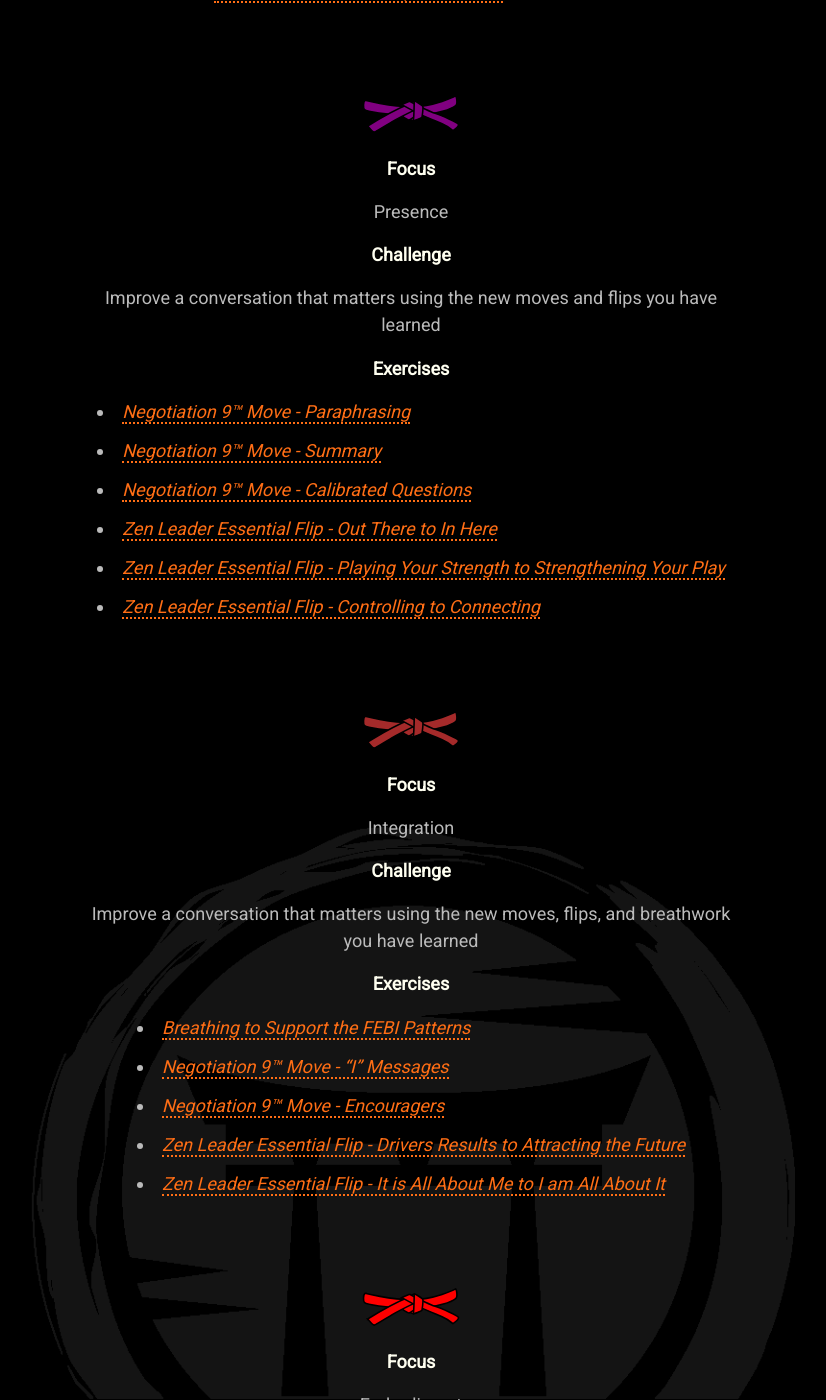
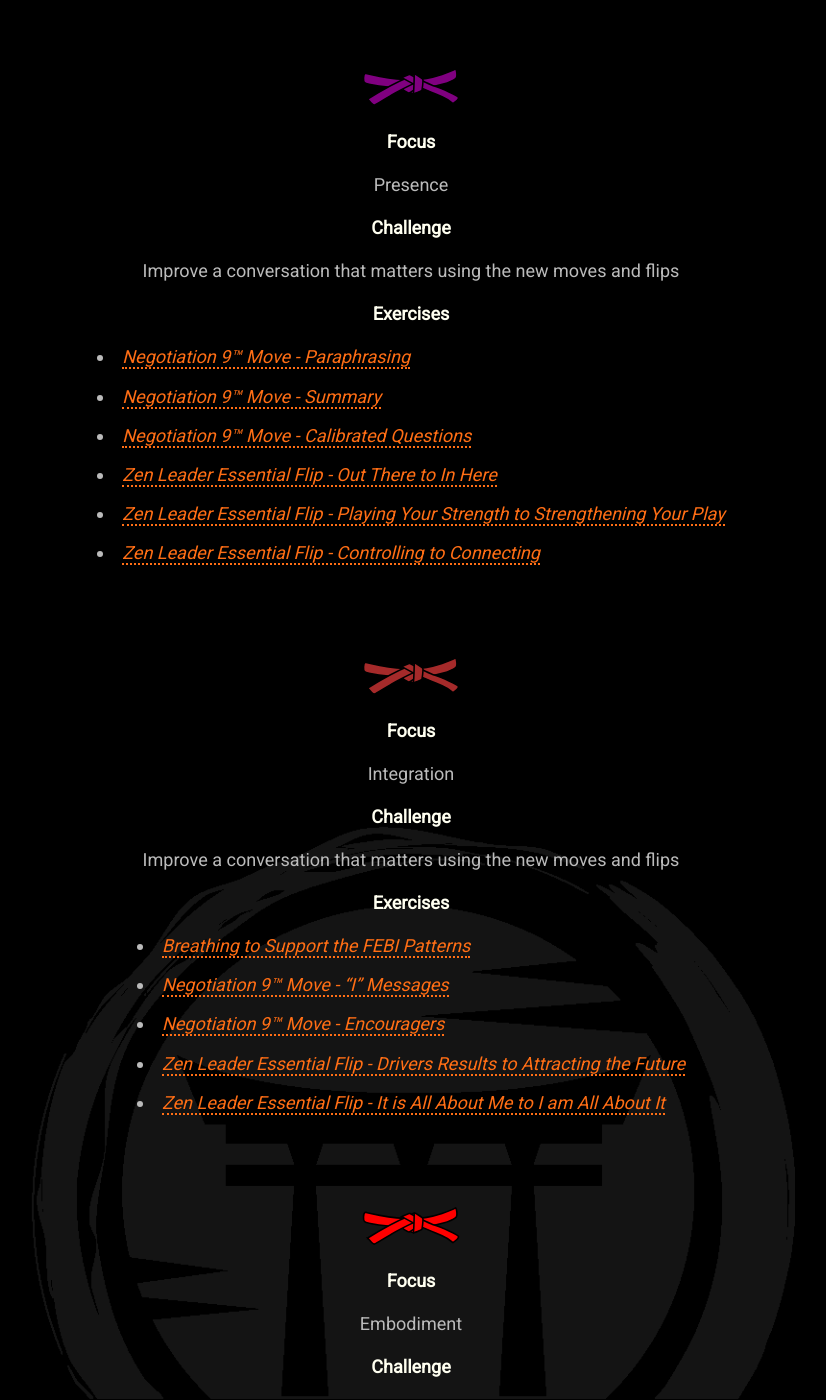
Before and after one commit to mindset-dojo/mindset-dojo.github.io, a Jekyll site: the page built from program.md, in a window 1280 px wide and 1400 px high, scrolled down 3836 px. Shown: the whole window, without its empty margins (229-1055 px from the left). Built offline with Jekyll 4.4.1, drawn with Linux system fonts in a browser that asks for light colours; some web fonts are replaced; some of the changed text lies outside the part shown.

Commit message:
feat: Touh up challenge descriptions

```diff
--- a/_data/program.yaml
+++ b/_data/program.yaml
@@ -52,7 +52,7 @@
       label: 5th Kyu
       level: -5
       focus: Perception
-      challenge: Analyze a spirited conversation through the lenses of FEBI and Map of Consciousness
+      challenge: Analyze a spirited conversation through the lenses of FEBI and Consciousness
       exercises:
         - label: Bias - Duck Rabbit
           url: https://www.youtube.com/watch?v=36AqMX5uua4
@@ -82,7 +82,7 @@
       label: 3rd Kyu
       level: -3
       focus: Presence
-      challenge: Improve a conversation that matters using the new moves and flips you have learned
+      challenge: Improve a conversation that matters using the new moves and flips
       exercises:
         - label: Negotiation 9™ Move - Paraphrasing
           url: https://www.blackswanltd.com/newsletter/infographic-the-black-swan-groups-negotiation-9
@@ -100,7 +100,7 @@
       label: 2nd Kyu
       level: -2
       focus: Integration
-      challenge: Improve a conversation that matters using the new moves, flips, and breathwork you have learned
+      challenge: Improve a conversation that matters using the new moves and flips
       exercises:
         - label: Breathing to Support the FEBI Patterns
           url: https://www.youtube.com/watch?v=C53IKjDvU2g
```
